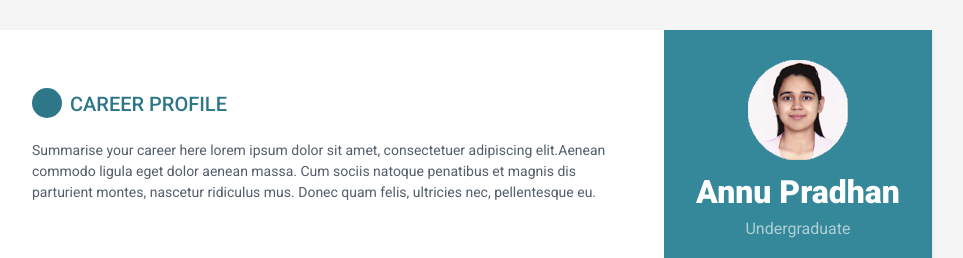
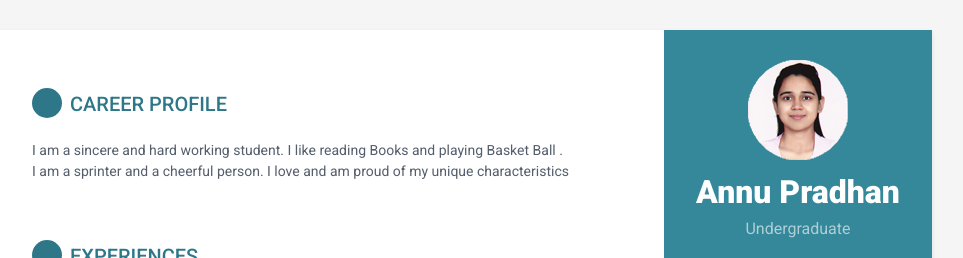
Before and after one commit to annupradhan26/annupradhan.github.io, a plain HTML site: page index.html in a window 1280 px wide. Shown: the top 258 px of the page, without its empty margins (188-1151 px from the left). Drawn offline with Linux system fonts and the light colour scheme.

Commit message:
Update index.html

```diff
--- a/index.html
+++ b/index.html
@@ -108,7 +108,7 @@
             <section class="section summary-section">
                 <h2 class="section-title"><i class="fa fa-user"></i>Career Profile</h2>
                 <div class="summary">
-                    <p>Summarise your career here lorem ipsum dolor sit amet, consectetuer adipiscing elit.Aenean commodo ligula eget dolor aenean massa. Cum sociis natoque penatibus et magnis dis parturient montes, nascetur ridiculus mus. Donec quam felis, ultricies nec, pellentesque eu.</p>
+                    <p>I am a sincere and hard working student. I like reading Books and playing Basket Ball .<br> I am a sprinter and a cheerful person. I love and am proud of my unique characteristics</p>
                 </div><!--//summary-->
             </section><!--//section-->
 
```
